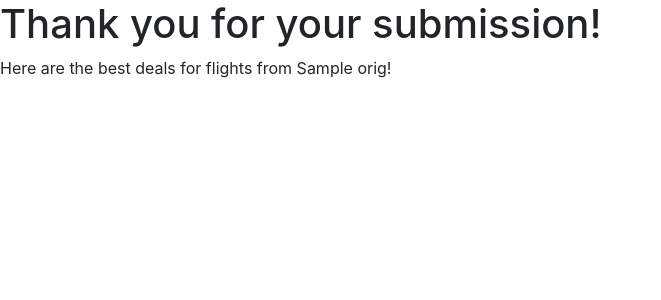
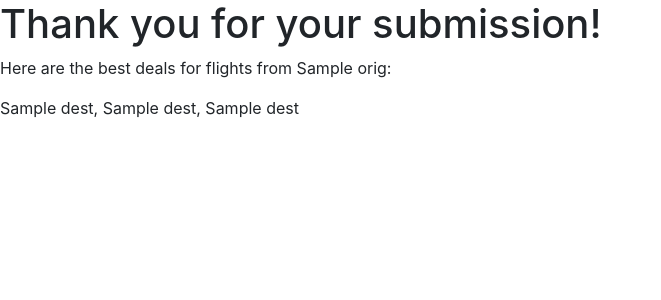
Before and after one commit to stanley98yu/yhack17ssp-jetblueml, a Flask app: template templates/submitted.html in a window 1280 px wide. Shown: the top 300 px of the page, without its empty margins (0-661 px from the left). Run offline with Flask 2, Linux system fonts and the light colour scheme; the template is opened without the code that fills it: most values are stand-ins (such as "Sample title", 1, 10 or a date in 2020); some libraries are stand-ins or nearby versions.

Commit message:
fixed type errors

```diff
--- a/main.py
+++ b/main.py
@@ -15,14 +15,13 @@ def index():
 
 @app.route('/submitted', methods=['POST'])
 def submitted_form():
-    orig = int(request.form['orig'])
+    origN = request.form['orig']
     lMonth = int(request.form['lMonth'])
     lDay = int(request.form['lMonth'])
     lYear = int(request.form['lMonth'])
     bMonth = int(request.form['bMonth'])
     bDay = int(request.form['bDay'])
     bYear = int(request.form['bYear'])
-    flight = predictFlights(orig, lMonth, lDay, lYear, bMonth, bDay, bYear)
     flightName = ['JFK', 'ACK', 'OAK', 'BWI', 'BTV', 'ANU', 'POS', 'LAX',
     'PHX', 'PSP', 'SEA', 'STI', 'GND', 'ALB', 'HOG', 'PLS', 'ABQ', 'SAV',
     'DTW', 'SMF', 'CUR', 'CUN', 'TPA', 'LGB', 'HPN', 'UIO', 'SRQ', 'BDL',
@@ -34,15 +33,20 @@ def submitted_form():
     'MDE', 'SYR', 'CMW', 'RSW', 'CLE', 'SAN', 'PDX', 'LIR', 'JAX', 'STT',
     'LRM', 'EWR', 'POP', 'ROC', 'AUA', 'BOS', 'BNA', 'LIM', 'PUJ', 'SWF',
     'PVD']
-    origN = flightName[orig]
+    orig = flightName.index(origN)
+    flight = predictFlights(orig, lMonth, lDay, lYear, bMonth, bDay, bYear)
+    dest = list()
+    for i in flight:
+    	dest.append(flightName[i[0][1]])
     return render_template('submitted.html',
-    	origN=orig,
+    	orig=origN,
     	lMonth=lMonth,
     	lDay=lDay,
     	lYear=lYear,
     	bMonth=bMonth,
     	bDay=bDay,
-    	bYear=bYear)
+    	bYear=bYear,
+    	dest=dest)
 
 
 if __name__ == "__main__":
--- a/templates/submitted.html
+++ b/templates/submitted.html
@@ -11,7 +11,8 @@
     			<h1>Thank you for your submission!</h1>
     		</div>
     		<div id="main">
-    			<p>Here are the best deals for flights from {{orig}}!</p>
+    			<p>Here are the best deals for flights from {{orig}}:</p>
+                <p>{{dest[0]}}, {{dest[1]}}, {{dest[2]}}
     		</div>
     	</div>
     </body>
```
Also changed, not shown: 1 other file.
